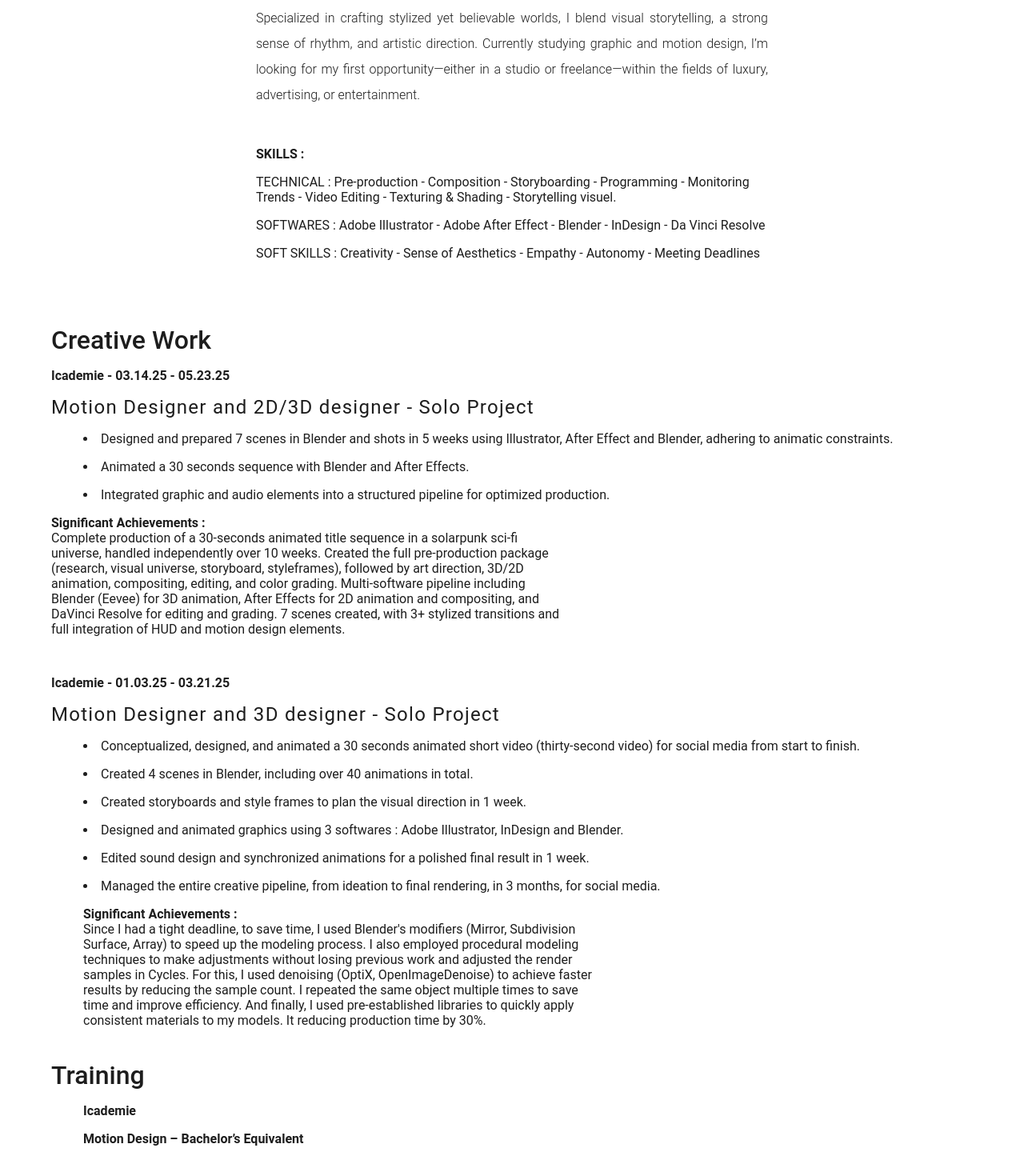
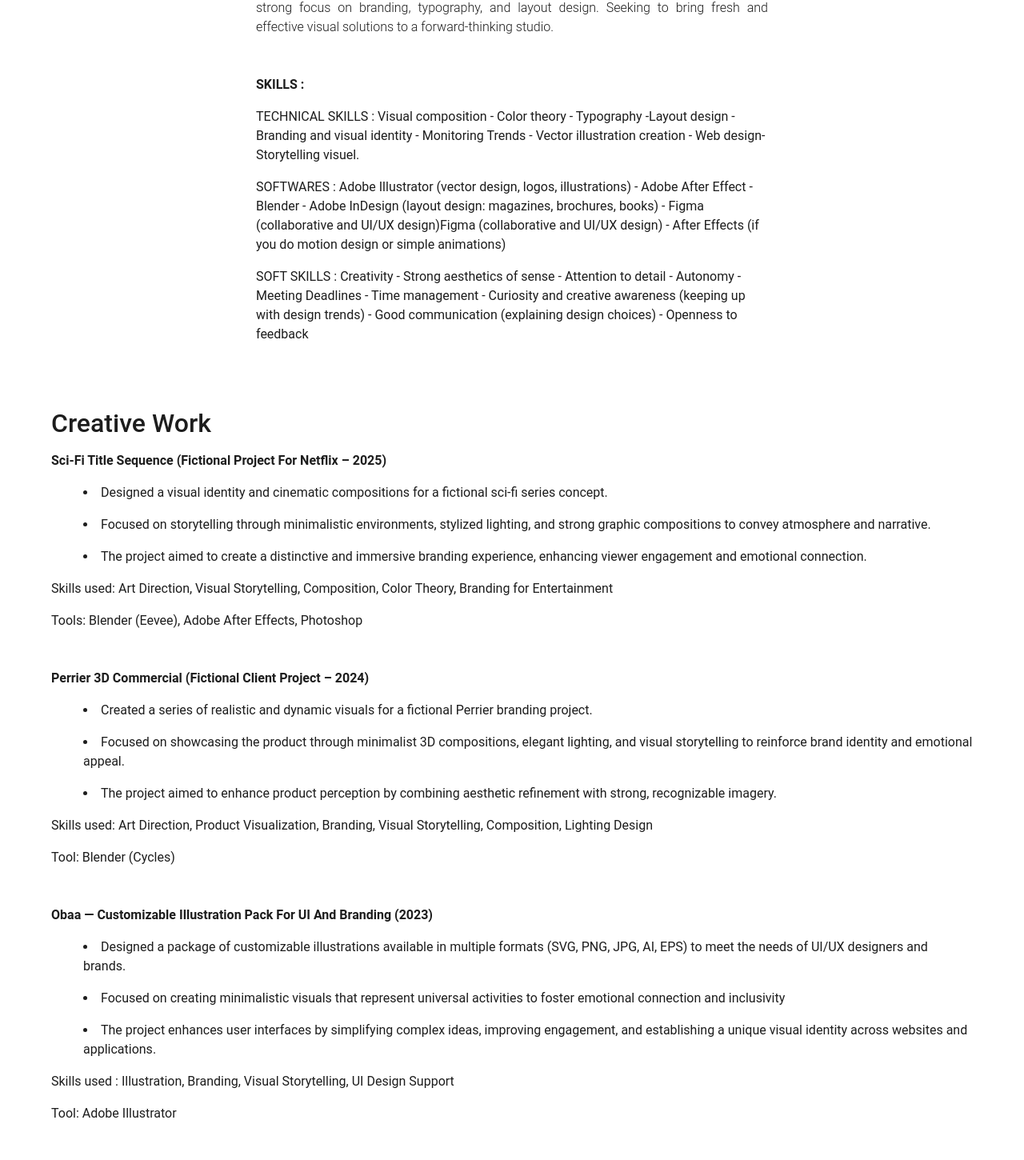
Before and after one commit to ClaireMarieV/CV, a Next.js app: page / in a window 1280 px wide. Shown: the part 372-1822 px from the top of the page at 80% size. Built offline with nearby package versions, Linux system fonts and the light colour scheme; a web font is replaced by a local one.

Commit message:
Added graphic designer

```diff
--- a/components/Experiences.js
+++ b/components/Experiences.js
@@ -7,107 +7,99 @@ const Experiences = () => (
         </section>
         <ul className="card-projects">
           <li>
-            <h4>Icademie - 03.14.25 - 05.23.25</h4>
-            <h3>Motion Designer and 2D/3D designer - Solo Project </h3>
+            <h4>
+              Sci-Fi Title Sequence (Fictional project for Netflix – 2025)
+            </h4>
             <ol className="project">
               <li>
                 <span>
-                  Designed and prepared 7 scenes in Blender and shots in 5 weeks
-                  using Illustrator, After Effect and Blender, adhering to
-                  animatic constraints.
+                  Designed a visual identity and cinematic compositions for a
+                  fictional sci-fi series concept.
                 </span>
               </li>
               <li>
                 <span>
-                  Animated a 30 seconds sequence with Blender and After Effects.
+                  Focused on storytelling through minimalistic environments,
+                  stylized lighting, and strong graphic compositions to convey
+                  atmosphere and narrative.
+                </span>
+              </li>
+              <li>
+                <span>
+                  The project aimed to create a distinctive and immersive
+                  branding experience, enhancing viewer engagement and emotional
+                  connection.
+                </span>
+              </li>
+            </ol>
+            <span>
+              Skills used: Art Direction, Visual Storytelling, Composition,
+              Color Theory, Branding for Entertainment
+            </span>
+            <span>Tools: Blender (Eevee), Adobe After Effects, Photoshop</span>
+          </li>
+          <li>
+            <h4>Perrier 3D Commercial (Fictional client project – 2024)</h4>
+            <ol className="project">
+              <li>
+                <span>
+                  Created a series of realistic and dynamic visuals for a
+                  fictional Perrier branding project.
+                </span>
+              </li>
+              <li>
+                <span>
+                  Focused on showcasing the product through minimalist 3D
+                  compositions, elegant lighting, and visual storytelling to
+                  reinforce brand identity and emotional appeal.
+                </span>
+              </li>
+              <li>
+                <span>
+                  The project aimed to enhance product perception by combining
+                  aesthetic refinement with strong, recognizable imagery.
+                </span>
+              </li>
+            </ol>
+            <span>
+              Skills used: Art Direction, Product Visualization, Branding,
+              Visual Storytelling, Composition, Lighting Design
+            </span>
+            <span>Tool: Blender (Cycles)</span>
+          </li>
+          <li>
+            <h4>
+              Obaa — Customizable Illustration Pack for UI and Branding (2023)
+            </h4>
+            <ol className="project">
+              <li>
+                <span>
+                  Designed a package of customizable illustrations available in
+                  multiple formats (SVG, PNG, JPG, AI, EPS) to meet the needs of
+                  UI/UX designers and brands.
+                </span>
+              </li>
+              <li>
+                <span>
+                  Focused on creating minimalistic visuals that represent
+                  universal activities to foster emotional connection and
+                  inclusivity
                 </span>
               </li>
 
               <li>
                 <span>
-                  Integrated graphic and audio elements into a structured
-                  pipeline for optimized production.
+                  The project enhances user interfaces by simplifying complex
+                  ideas, improving engagement, and establishing a unique visual
+                  identity across websites and applications.
                 </span>
               </li>
             </ol>
-            <ul className="achievements">
-              <li>
-                <h4>Significant achievements :</h4>
-              </li>
-              <li>
-                Complete production of a 30-seconds animated title sequence in a
-                solarpunk sci-fi universe, handled independently over 10 weeks.
-                Created the full pre-production package (research, visual
-                universe, storyboard, styleframes), followed by art direction,
-                3D/2D animation, compositing, editing, and color grading.
-                Multi-software pipeline including Blender (Eevee) for 3D
-                animation, After Effects for 2D animation and compositing, and
-                DaVinci Resolve for editing and grading. 7 scenes created, with
-                3+ stylized transitions and full integration of HUD and motion
-                design elements.
-              </li>
-            </ul>
-          </li>
-          <li>
-            <h4>Icademie - 01.03.25 - 03.21.25</h4>
-            <h3>Motion Designer and 3D designer - Solo Project </h3>
-            <ol className="project">
-              <li>
-                <span>
-                  Conceptualized, designed, and animated a 30 seconds animated
-                  short video (thirty-second video) for social media from start
-                  to finish.
-                </span>
-              </li>
-              <li>
-                <span>
-                  Created 4 scenes in Blender, including over 40 animations in
-                  total.
-                </span>
-              </li>
-              <li>
-                <span>
-                  Created storyboards and style frames to plan the visual
-                  direction in 1 week.
-                </span>
-              </li>
-              <li>
-                <span>
-                  Designed and animated graphics using 3 softwares : Adobe
-                  Illustrator, InDesign and Blender.
-                </span>
-              </li>
-              <li>
-                <span>
-                  Edited sound design and synchronized animations for a polished
-                  final result in 1 week.
-                </span>
-              </li>
-              <li>
-                <span>
-                  Managed the entire creative pipeline, from ideation to final
-                  rendering, in 3 months, for social media.
-                </span>
-              </li>
-              <ul className="achievements">
-                <li>
-                  <h4>Significant achievements :</h4>
-                </li>
-                <li>
-                  Since I had a tight deadline, to save time, I used Blender's
-                  modifiers (Mirror, Subdivision Surface, Array) to speed up the
-                  modeling process. I also employed procedural modeling
-                  techniques to make adjustments without losing previous work
-                  and adjusted the render samples in Cycles. For this, I used
-                  denoising (OptiX, OpenImageDenoise) to achieve faster results
-                  by reducing the sample count. I repeated the same object
-                  multiple times to save time and improve efficiency. And
-                  finally, I used pre-established libraries to quickly apply
-                  consistent materials to my models. It reducing production time
-                  by 30%.
-                </li>
-              </ul>
-            </ol>
+            <span>
+              Skills used : Illustration, Branding, Visual Storytelling, UI
+              Design Support
+            </span>
+            <span>Tool: Adobe Illustrator</span>
           </li>
         </ul>
       </div>
--- a/components/Layout.js
+++ b/components/Layout.js
@@ -77,13 +77,14 @@ const Layout = ({ children }) => (
         p {
           font-weight: 300;
           text-align: justify;
-          line-height: 2rem;
+          line-height: 1.5rem;
         }
 
         ul > li {
           display: flex;
           flex-direction: column;
           gap: 1rem;
+          line-height: 1.5rem;
         }
 
         a {
--- a/components/Projects.js
+++ b/components/Projects.js
@@ -6,26 +6,25 @@ const Projects = () => (
         <ul className="card-projects">
           <li>
             <h4>
-              Icademie - Perrier Project - Solo Project | 01.03.25 - 03.21.25
+              Sci-Fi Title Sequence (Fictional Project for Netflix – 2025)
             </h4>
             <span>
-              Conceptualized, designed, and animated a 30 seconds animated short
-              video for social media from start to finish.
+              Created a 3D animated opening sequence for a fictional Netflix
+              sci-fi series as part of a design course project. Focused on
+              storytelling through stylized lighting, animation, and motion
+              graphics using Blender (Eevee) and After Effects.
+            </span>
+            <spann></spann>
+          </li>
+          <li>
+            <h4>Perrier 3D Commercial (Fictional Client Project – 2024)</h4>
+            <span>
+              Produced a 3D advertising video for Perrier as a fictional
+              branding exercise.
             </span>
             <span>
-              Created storyboards and style frames to plan the visual direction.
-            </span>
-            <span>
-              Designed and animated graphics using Adobe Illustrator, InDesiign
-              and Blender.
-            </span>
-            <span>
-              Edited sound design and synchronized animations for a polished
-              final result.
-            </span>
-            <span>
-              Managed the entire creative pipeline, from ideation to final
-              rendering.
+              Designed realistic product renders and dynamic animations using
+              Blender (Cycles) and After Effects.
             </span>
           </li>
         </ul>
--- a/components/Resume.js
+++ b/components/Resume.js
@@ -1,13 +1,12 @@
 const Resume = () => (
   <>
     <div className="resume">
-      <h2>hello!</h2>
-
       <p>
-        Tout au long de ma carrière de freelance, j'ai collaboré sur divers
-        projets, développant une expertise à la fois en front-end et en
-        back-end. Je maitrise React, Prisma et Figma. Mon fort intérêt pour le
-        design vient également enichir mes compétences.
+        Creative and detail-oriented graphic designer with a passion for
+        minimalist, impactful visual communication. Skilled in Adobe Creative
+        Suite (Illustrator, Photoshop, InDesign) with a strong focus on
+        branding, typography, and layout design. Seeking to bring fresh and
+        effective visual solutions to a forward-thinking studio.
       </p>
       <p></p>
     </div>
--- a/components/Title.js
+++ b/components/Title.js
@@ -3,32 +3,37 @@ import About from "./Resume";
 const Header = () => (
   <section className="title">
     <div>
-      <h1>3D Designer | Motion Designer 3D</h1>
+      <h1>Graphic Designer</h1>
     </div>
-    <div>
+    <div className="resume">
       <p>
-        Specialized in crafting stylized yet believable worlds, I blend visual
-        storytelling, a strong sense of rhythm, and artistic direction.
-        Currently studying graphic and motion design, I’m looking for my first
-        opportunity—either in a studio or freelance—within the fields of luxury,
-        advertising, or entertainment.
+        Creative and detail-oriented graphic designer with a passion for
+        minimalist, impactful visual communication. Skilled in Adobe Creative
+        Suite (Illustrator, Photoshop, InDesign) with a strong focus on
+        branding, typography, and layout design. Seeking to bring fresh and
+        effective visual solutions to a forward-thinking studio.
       </p>
       <ul>
         <li>
           <strong>SKILLS : </strong>
         </li>
         <li>
-          TECHNICAL : Pre-production - Composition - Storyboarding - Programming
-          - Monitoring Trends - Video Editing - Texturing & Shading -
-          Storytelling visuel.
+          TECHNICAL SKILLS : Visual composition - Color theory - Typography
+          -Layout design - Branding and visual identity - Monitoring Trends -
+          Vector illustration creation - Web design- Storytelling visuel.
         </li>
         <li>
-          SOFTWARES : Adobe Illustrator - Adobe After Effect - Blender -
-          InDesign - Da Vinci Resolve
+          SOFTWARES : Adobe Illustrator (vector design, logos, illustrations) -
+          Adobe After Effect - Blender - Adobe InDesign (layout design:
+          magazines, brochures, books) - Figma (collaborative and UI/UX
+          design)Figma (collaborative and UI/UX design) - After Effects (if you
+          do motion design or simple animations)
         </li>
         <li>
-          SOFT SKILLS : Creativity - Sense of Aesthetics - Empathy - Autonomy -
-          Meeting Deadlines
+          SOFT SKILLS : Creativity - Strong aesthetics of sense - Attention to
+          detail - Autonomy - Meeting Deadlines - Time management - Curiosity
+          and creative awareness (keeping up with design trends) - Good
+          communication (explaining design choices) - Openness to feedback
         </li>
       </ul>
     </div>
--- a/pages/index.js
+++ b/pages/index.js
@@ -3,7 +3,6 @@ import SEO from "../components/Seo";
 import Layout from "../components/Layout";
 import Content from "../components/Content";
 import Info from "../components/Info";
-import Projects from "../components/Projects";
 import Header from "../components/Title";
 import Experiences from "../components/Experiences";
 import Formations from "../components/Formations";
@@ -14,7 +13,6 @@ const IndexPage = () => (
     <Content>
       <Info />
       <Header />
-
       <div className="content-projects">
         <Experiences />
         <Formations />
```
